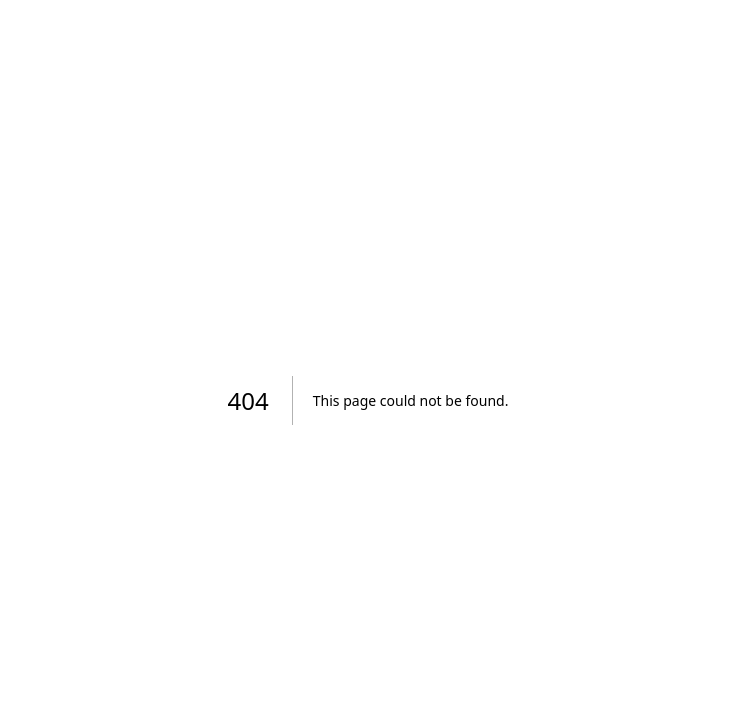
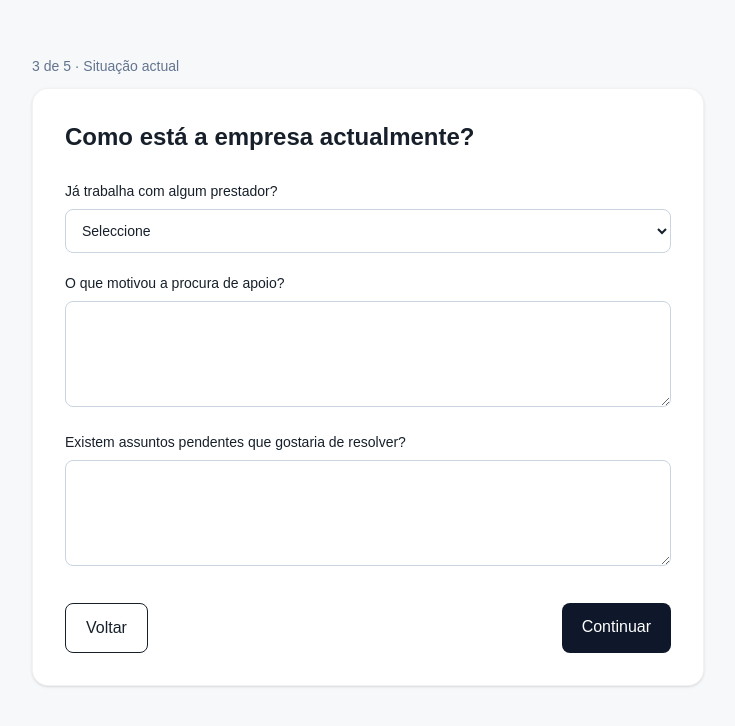
Before and after one commit to acjl-mz/acjl-onboarding, a Next.js app: page /diagnostico/situacao in a window 1280 px wide. Before the commit this address had no page. Shown: the top 726 px of the page, without its empty margins (272-1007 px from the left). Built offline with nearby package versions, Linux system fonts and the light colour scheme.

Commit message:
feat: build diagnostic foundation (app/diagnostico/situacao/page.tsx)

```diff
--- /dev/null
+++ b/app/diagnostico/situacao/page.tsx
@@ -0,0 +1,20 @@
+import Link from "next/link";
+
+export default function SituacaoPage() {
+  return (
+    <main className="min-h-screen bg-[var(--acjl-surface)] p-6">
+      <div className="mx-auto max-w-2xl pt-8">
+        <p className="text-sm text-slate-500">3 de 5 · Situação actual</p>
+        <section className="mt-3 rounded-2xl bg-white p-8 border border-black/5 shadow-sm">
+          <h1 className="text-2xl font-semibold">Como está a empresa actualmente?</h1>
+          <div className="mt-7 space-y-5">
+            <label className="block text-sm font-medium">Já trabalha com algum prestador?<select className="mt-2 w-full rounded-lg border border-slate-300 p-3"><option>Seleccione</option><option>Sim</option><option>Não</option><option>Parcialmente</option></select></label>
+            <label className="block text-sm font-medium">O que motivou a procura de apoio?<textarea rows={4} className="mt-2 w-full rounded-lg border border-slate-300 p-3" /></label>
+            <label className="block text-sm font-medium">Existem assuntos pendentes que gostaria de resolver?<textarea rows={4} className="mt-2 w-full rounded-lg border border-slate-300 p-3" /></label>
+          </div>
+          <div className="mt-8 flex justify-between"><Link href="/diagnostico/necessidades" className="rounded-lg border px-5 py-3">Voltar</Link><Link href="/diagnostico/objectivos" className="rounded-lg bg-slate-900 px-5 py-3 text-white">Continuar</Link></div>
+        </section>
+      </div>
+    </main>
+  );
+}
```
